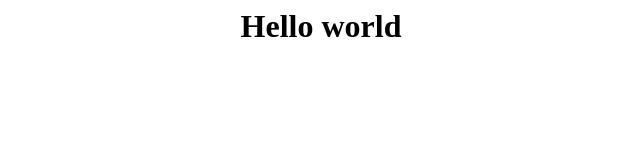
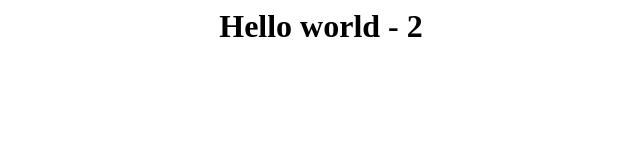
Before and after one commit to quyeticb/test, a plain HTML site: page index.html in a window 1280 px wide. Shown: the whole page, without its empty margins (319-959 px from the left). Drawn offline with Linux system fonts and the light colour scheme.

Commit message:
Update index.html

```diff
--- a/index.html
+++ b/index.html
@@ -1,8 +1,8 @@
 <html>
 <head>
-<title>Hello world - 1</title>
+<title>Hello world</title>
 </head>
 <body>
-<h1 style="text-align:center">Hello world</h1>
+<h1 style="text-align:center">Hello world - 2</h1>
 </body>
 </html>
```
